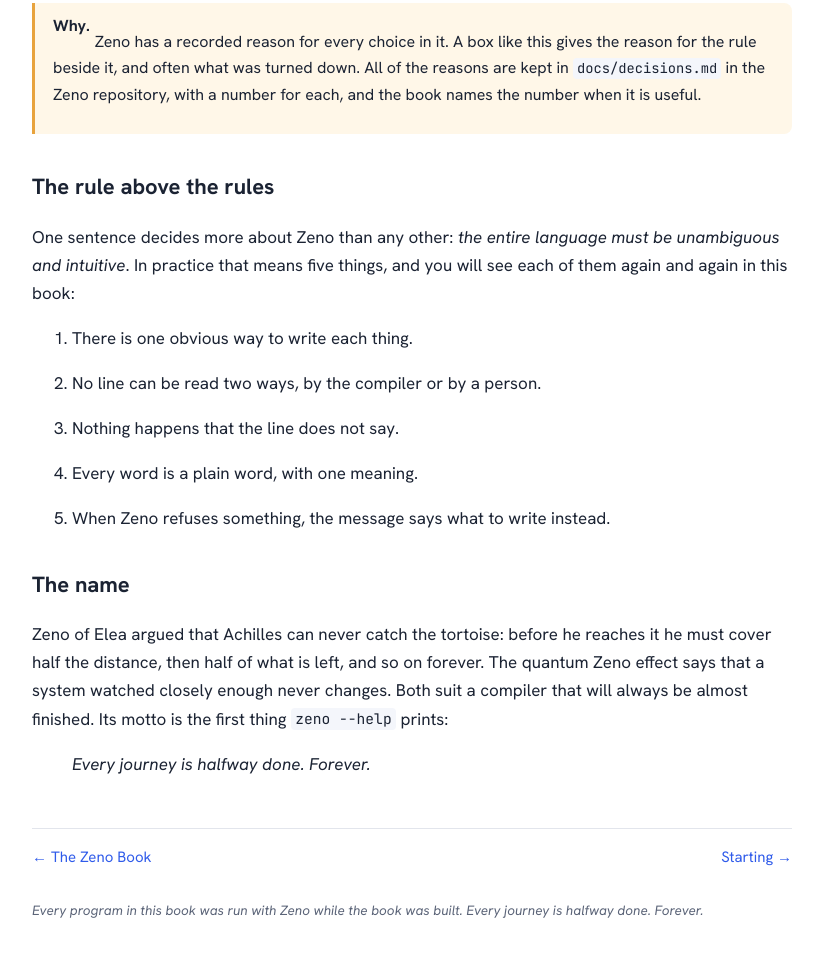
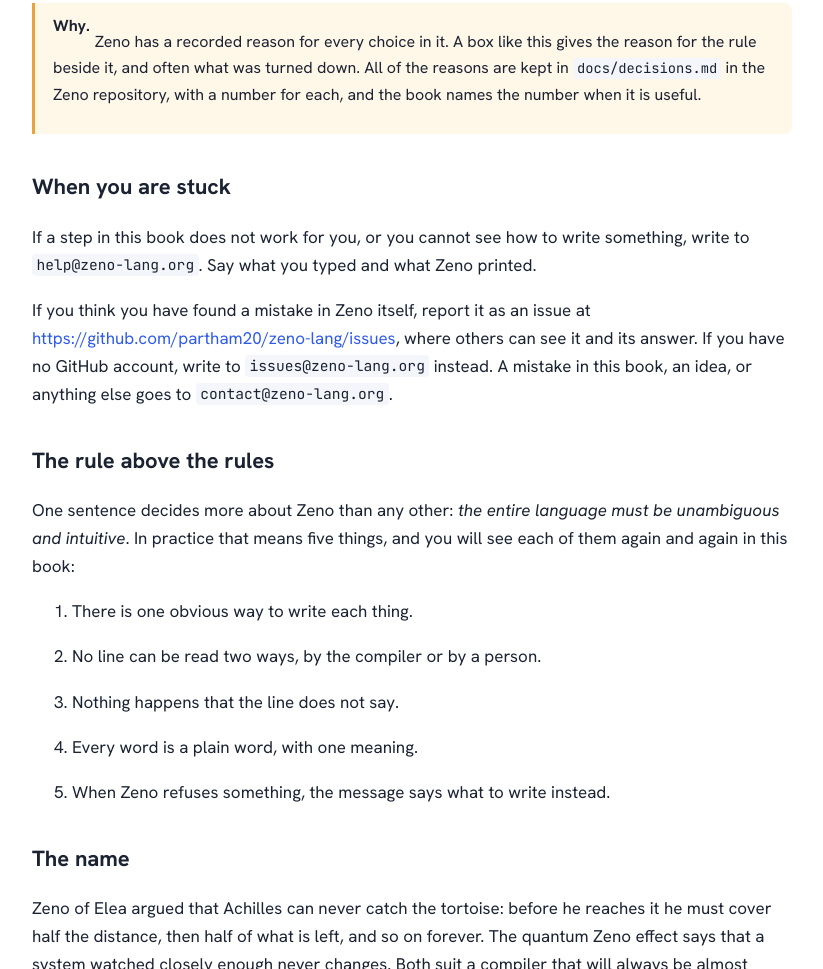
Before and after one commit to partham20/zeno-lang, a plain HTML site: page book/dist/html/preface.html in a window 1280 px wide. Shown: the part 2339-3308 px from the top of the page, without its empty margins (378-1201 px from the left). Drawn offline with Linux system fonts and the light colour scheme.

Commit message:
Book: where to write when you are stuck
The preface has a section, When you are stuck: help@zeno-lang.org for
a step that does not work, the issues on GitHub (or
issues@zeno-lang.org) for a mistake in Zeno, contact@zeno-lang.org for
the rest. Chapter 1 names help@ after the installers, and the
copyright page has contact@. book/README.md said the book was for 0.2;
it is for 0.5. PDF and HTML are built again: 255 pages, 306 samples.

```diff
--- a/book/dist/html/preface.html
+++ b/book/dist/html/preface.html
@@ -313,6 +313,18 @@ Zeno repository, with a number for each, and the book names the number
 when it is useful.</p>
 </div>
 <div class="prefacehead">
+<p>When you are stuck</p>
+</div>
+<p>If a step in this book does not work for you, or you cannot see how
+to write something, write to <code>help@zeno-lang.org</code>. Say what
+you typed and what Zeno printed.</p>
+<p>If you think you have found a mistake in Zeno itself, report it as an
+issue at <a href="https://github.com/partham20/zeno-lang/issues"
+class="uri">https://github.com/partham20/zeno-lang/issues</a>, where
+others can see it and its answer. If you have no GitHub account, write
+to <code>issues@zeno-lang.org</code> instead. A mistake in this book, an
+idea, or anything else goes to <code>contact@zeno-lang.org</code>.</p>
+<div class="prefacehead">
 <p>The rule above the rules</p>
 </div>
 <p>One sentence decides more about Zeno than any other: <em>the entire
```
Also changed, not shown: book/dist/html/getting-zeno.html (+5 -0 lines), book/README.md, 5 other files.
